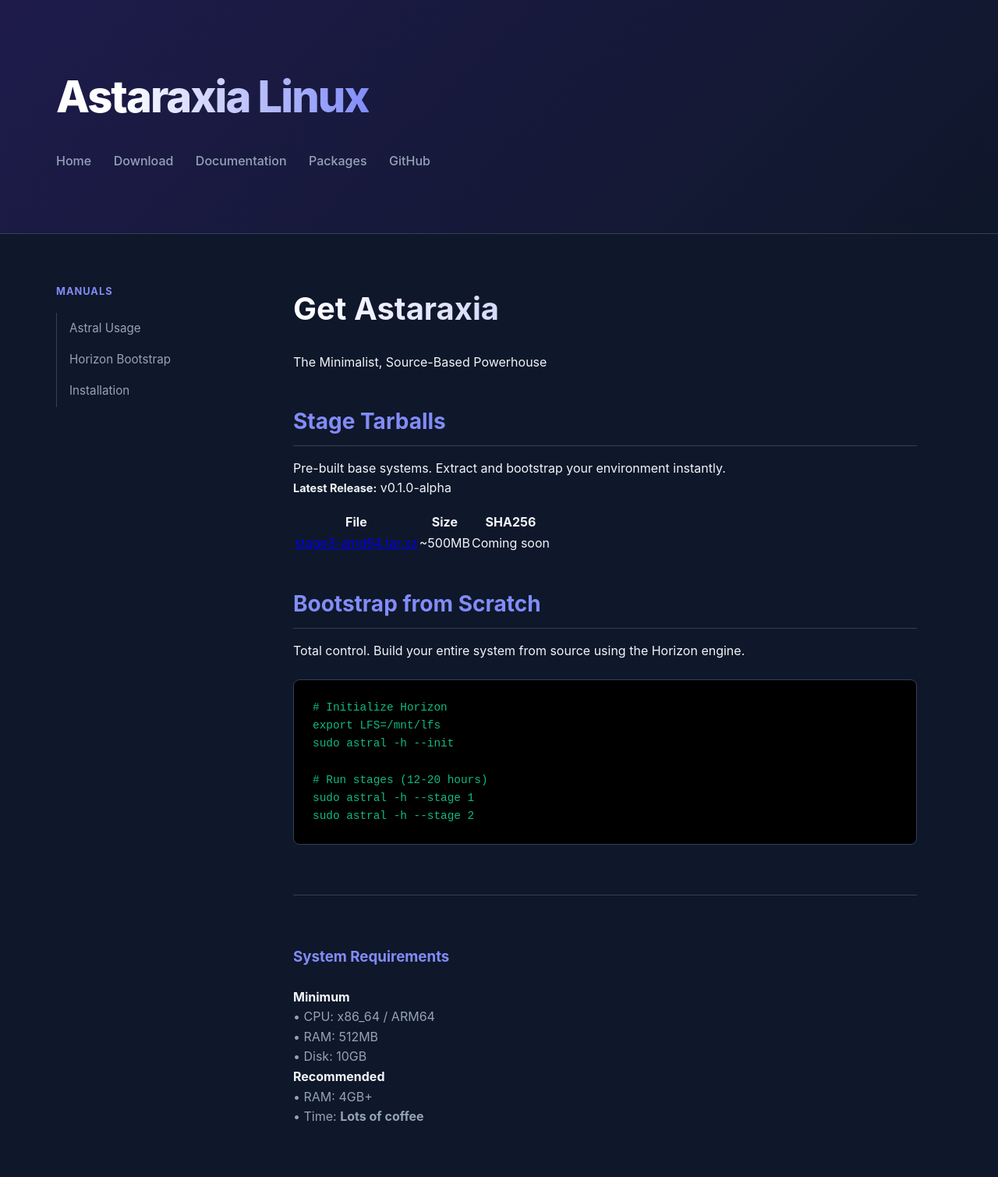
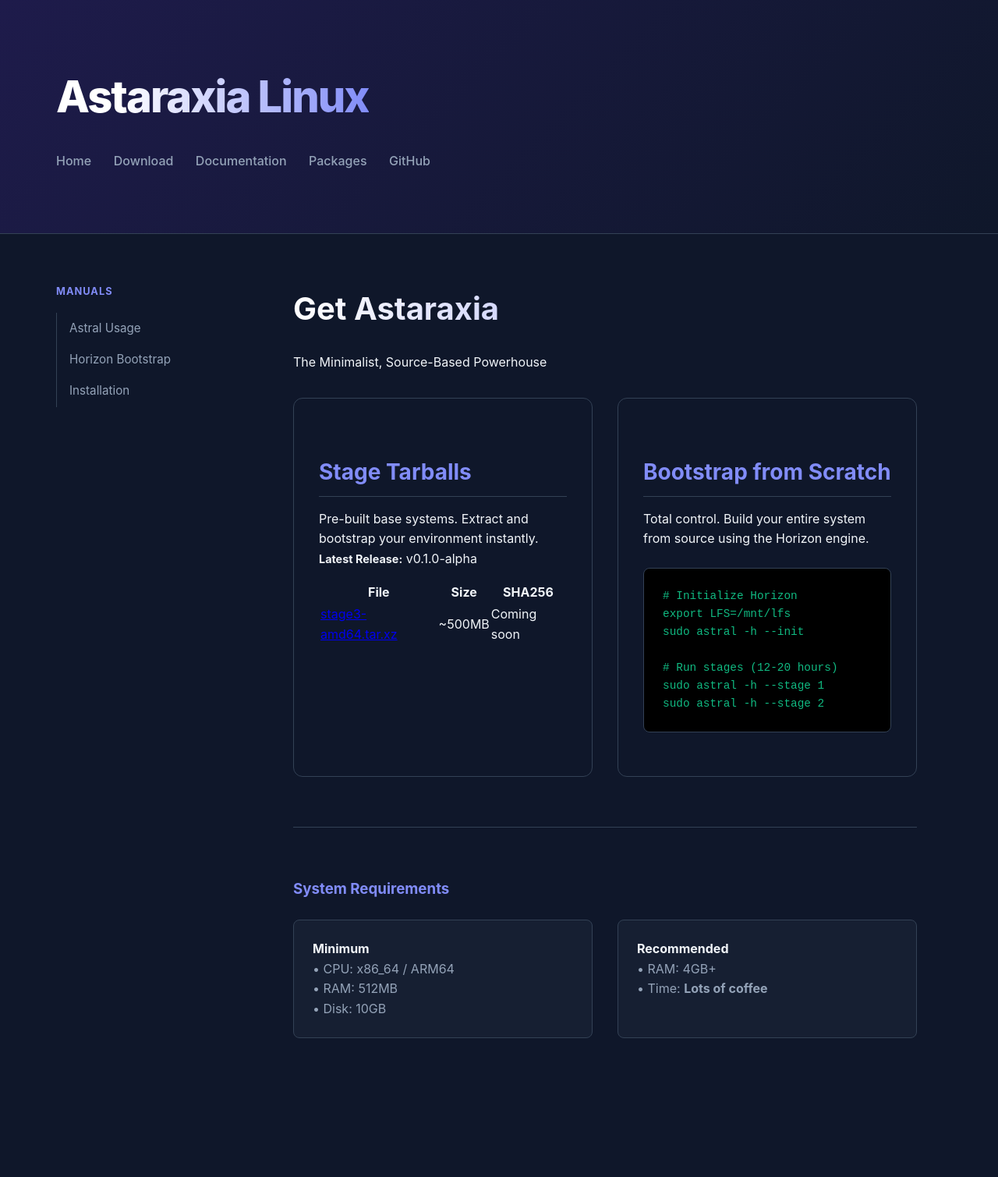
Before and after one commit to Astaraxia-Linux/astaraxia-linux.github.io, a Jekyll site: the page built from download.html, in a window 1280 px wide. Shown: the whole page at 78% size. Built offline with Jekyll 4.4.1, drawn with Linux system fonts in a browser that asks for light colours; after the commit the page ends 1395 px from its top, so only the background shows below that.

Commit message:
Update docs.html

```diff
--- a/_layouts/docs.html
+++ b/_layouts/docs.html
@@ -87,6 +87,31 @@
         pre { background: #000; padding: 1.5rem; border-radius: 8px; border: 1px solid var(--border); overflow-x: auto; margin: 1.5rem 0; }
         code { color: var(--accent); font-family: 'JetBrains Mono', 'Fira Code', monospace; font-size: 0.9rem; }
 
+        /* Buttons */
+        .button {
+            display: inline-block;
+            background: var(--primary);
+            color: white;
+            padding: 0.8rem 2rem;
+            border-radius: 6px;
+            text-decoration: none;
+            font-weight: bold;
+            transition: 0.2s;
+        }
+        .button.secondary { background: transparent; border: 2px solid var(--primary); }
+        .button:hover { transform: translateY(-2px); filter: brightness(1.1); }
+
+        /* Cards & Grids */
+        .card-grid { display: grid; grid-template-columns: 1fr 1fr; gap: 2rem; margin-top: 2rem; }
+        .card { background: var(--card-bg); padding: 2rem; border-radius: 12px; border: 1px solid var(--border); }
+        .specs-grid { display: grid; grid-template-columns: 1fr 1fr; gap: 2rem; }
+        .spec-card { background: rgba(30, 41, 59, 0.5); padding: 1.5rem; border-radius: 8px; border: 1px solid var(--border); }
+
+        /* Responsive */
+        @media (max-width: 850px) {
+            .card-grid, .specs-grid { grid-template-columns: 1fr; }
+        }
+
         @media (max-width: 900px) { .main-wrapper { flex-direction: column; } .sidebar { width: 100%; } }
     </style>
 </head>
```
